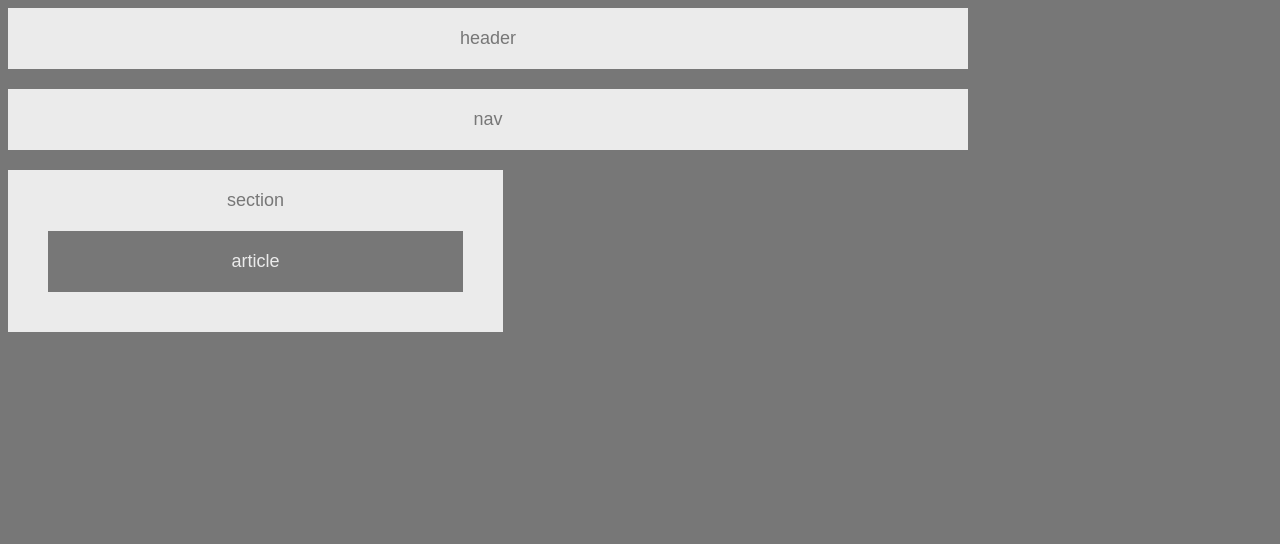
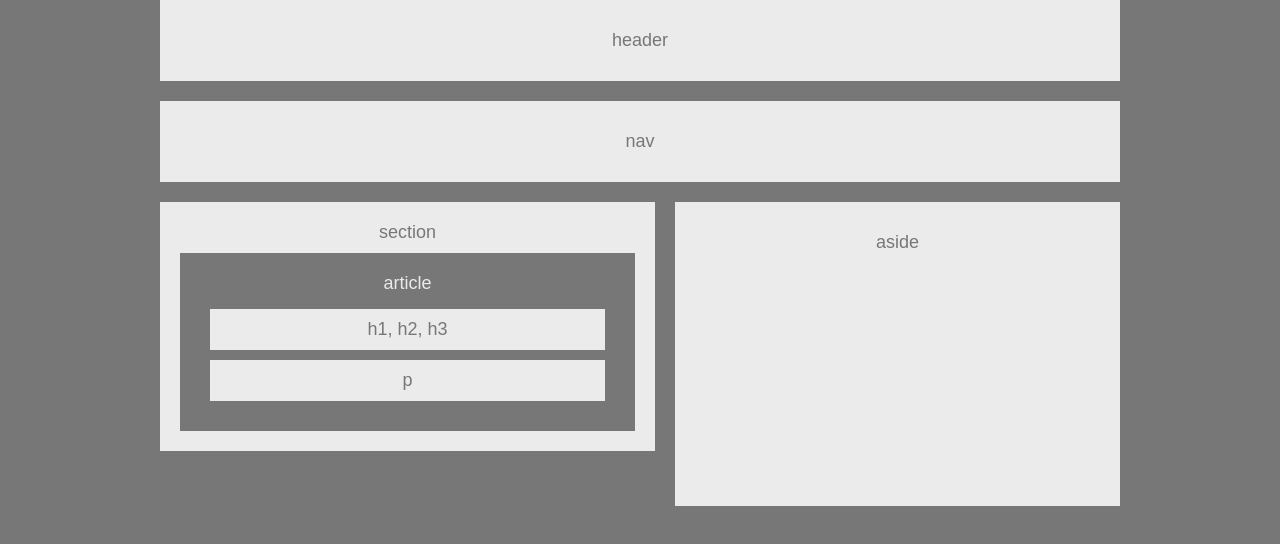
Before and after one commit to kapslock07/HW-Wireframe, a plain HTML site: page index.html in a window 1280 px wide. Drawn offline with Linux system fonts and the light colour scheme.

Commit message:
updated section and added aside

```diff
--- a/index.html
+++ b/index.html
@@ -17,13 +17,25 @@
         nav
     </section>
 
+    <div class="clearfix">
         <section id="section">
             section
             <div id="article">
                 article
+                <div id="h1">
+                    h1, h2, h3
                 </div>
+                <div id="p">
+                    p
+                </div>
+            </div>
+
         </section>
 
+        <aside>
+            aside
+        </aside>
+    </div>
 </body>
 
 </html>
--- a/style.css
+++ b/style.css
@@ -2,6 +2,7 @@
     box-sizing: border-box;
     text-align: center;
     background: #777;
+    margin: auto;
   }
 
   body {
@@ -13,26 +14,51 @@
   }
 
   header {
-    padding: 20px;
+    padding: 30px;
     margin-bottom: 20px;
     background: #ebebeb;
+
   }
 
   #nav {
-    padding: 20px;
+    padding: 30px;
     margin-bottom: 20px;
     background: #ebebeb;
+
   }
 
   #section {
+    float: left;
     padding: 20px;
     background: #ebebeb;
     width: 495px;
+    margin-right: 5px;
 
   }
 
   #article {
     padding: 20px;
-    margin: 20px;
+    margin: 10px 0px 0px 0px;
     color: #ebebeb;
+
 }
+   #h1 {
+    padding: 10px;
+    margin: 15px 10px 10px 10px;
+    background-color: #ebebeb;
+    color: #777
+
+}
+   #p {
+    padding: 10px;
+    margin: 10px;
+    background-color: #ebebeb;
+    color: #777
+}
+
+  aside {
+    float: right;
+    width: 445px;
+    padding: 30px 30px 253px 30px;
+    background: #ebebeb;
+}
```
Lines whose indentation alone changed are shown as unchanged.
